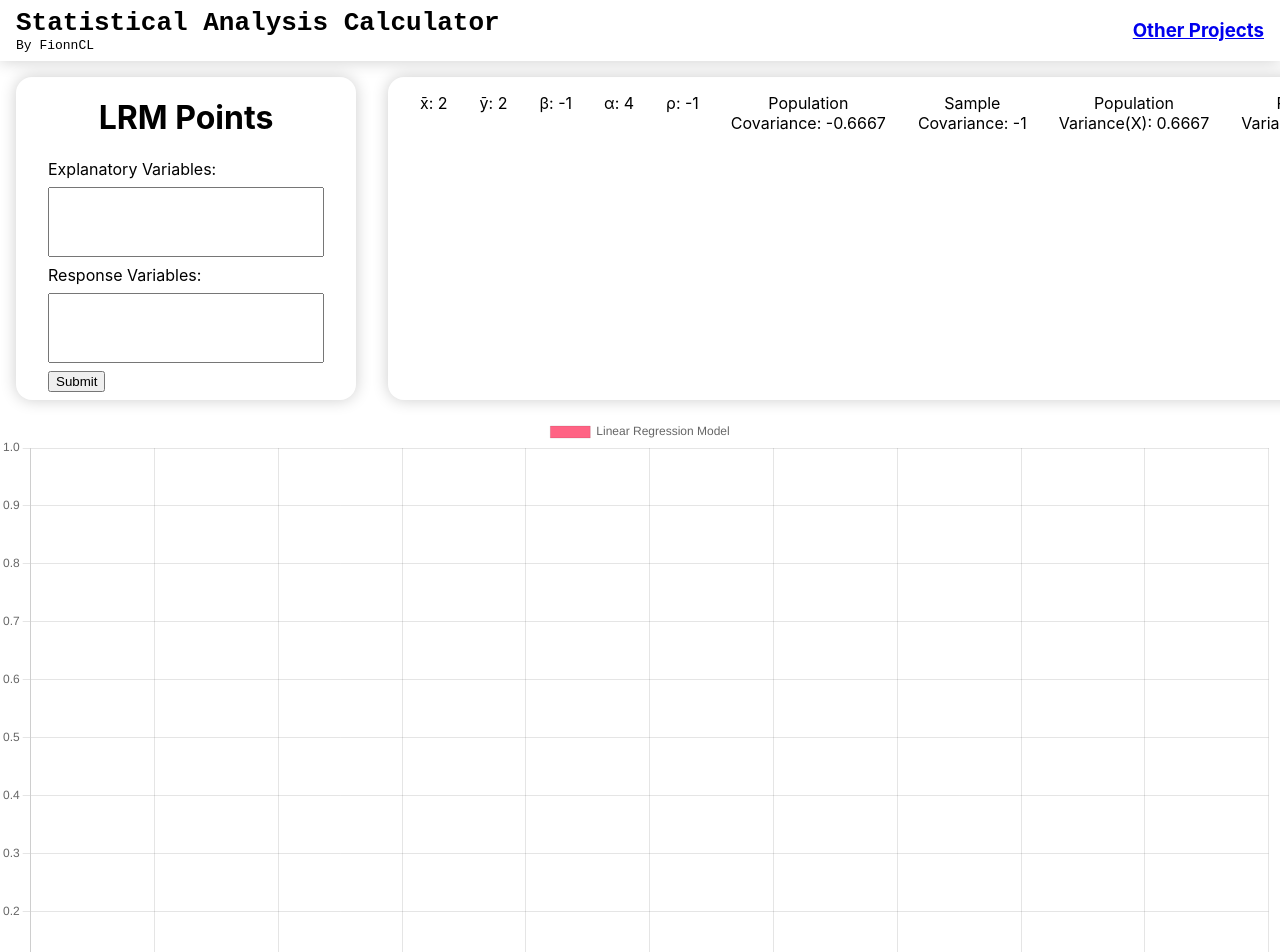
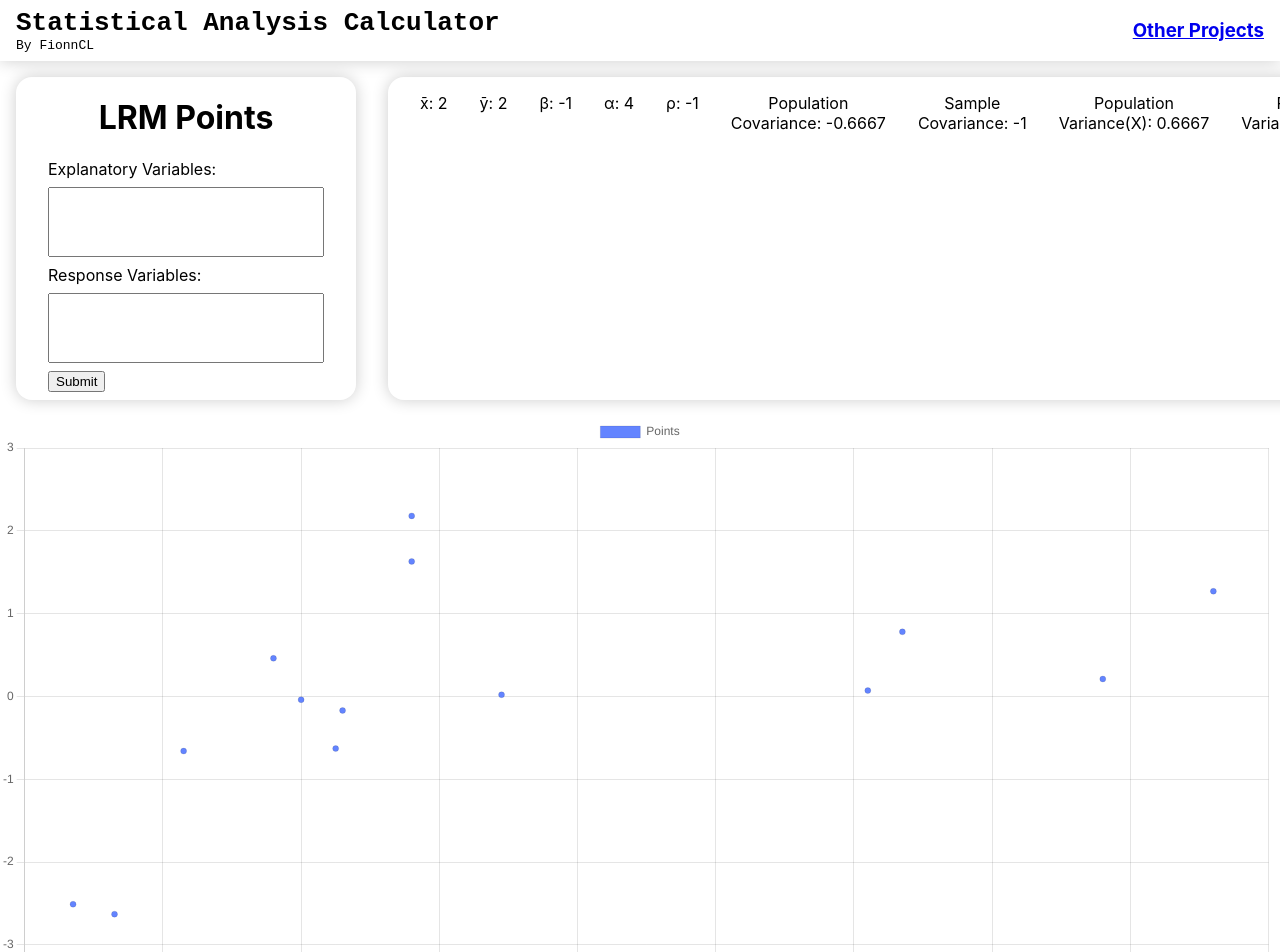
Before and after one commit to FionnCL/statistical-analysis, a React (Create React App) app in the folder statistical-analysis-site/: page / in a window 1280 px wide. Shown: the top 952 px of the page. Built offline with nearby package versions, Linux system fonts and the light colour scheme.

Commit message:
Graph Functional

```diff
--- a/statistical-analysis-site/src/Components/LRM.js
+++ b/statistical-analysis-site/src/Components/LRM.js
@@ -1,22 +1,17 @@
-import {
+import
+{
     Chart as ChartJS,
     LinearScale,
     PointElement,
     LineElement,
     Tooltip,
     Legend,
-  } from 'chart.js';
+  }
+  from 'chart.js';
+
   import { Scatter } from 'react-chartjs-2';
 
 import './LRM.css';
-
-export const options = {
-    scales: {
-      y: {
-        beginAtZero: true,
-      },
-    },
-  };
 
 export default function LRM(){
     ChartJS.register(LinearScale, PointElement, LineElement, Tooltip, Legend);
@@ -25,15 +20,24 @@ export default function LRM(){
 
     const testX = [0.56,0.23,1.56,0.07,0.13,1.72,0.46,1.27,0.69,0.45,1.22,0.36,0.40,0.11,0.56];
     const testY = [2.18,-0.66,0.21,-2.51,-2.63,1.27,-0.17,0.78,0.02,-0.63,0.07,0.46,-0.04,-3.57,1.63];
-    const data = {
+
+    let pairs = testX.map((val, index) => {
+        return {
+            x: val,
+            y: testY[index]
+        }
+    });
+
+    let data = {
         datasets: [
             {
-              label: 'Linear Regression Model',
-              data: { testX, testY },
-              backgroundColor: 'rgba(255, 99, 132, 1)',
-            },
+                label: 'Points',
+                data: pairs,
+                backgroundColor: 'rgba(99, 132, 255, 1)',
+            }
           ],
         };
+
     let getResults = ((results) => {
         return(
             <div className="container">
@@ -125,7 +129,7 @@ export default function LRM(){
                 </div>
                 {getResults(results)}
             </div>
-            <Scatter options={options} data={data}/>
+            <Scatter data={data}/>
         </div>
     );
 }
```
